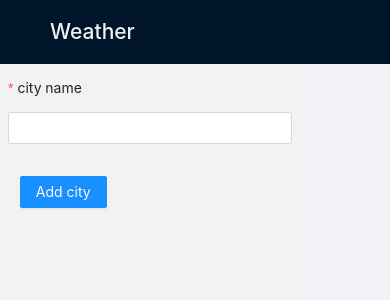
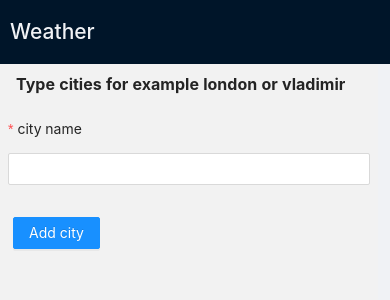
Before and after one commit to nik19ta/Test-Task-VK-Development-Lab, a React (Create React App) app: page / in a window 390 px wide. Shown: the top 300 px of the page. Built offline with nearby package versions, Linux system fonts and the light colour scheme; no server answers.

Commit message:
mobile version is done

```diff
--- a/src/App.css
+++ b/src/App.css
@@ -25,7 +25,7 @@ pre {
     background: #f2f2f2;
     width: 300px !important;
     max-width: 300px !important;
-    flex-basis: 300px !important;
+    flex-basis: auto !important;
 }
 
 .form {
@@ -48,3 +48,56 @@ pre {
 .main {
     min-height: calc(100vh - 64px);
 }
+
+.temperature__main {
+    font-weight: bold;
+    display: block;
+    font-size: 16px;
+    min-width: 165px;
+}
+
+.temperature__feels_like {
+    font-weight: 300;
+    margin-left: 10px;
+    font-size: 12px;
+}
+
+.temperature {
+    display: flex;
+    align-items: flex-end;
+}
+
+.content {
+    padding-right: 8px;
+    padding-bottom: 8px;
+}
+
+.header {
+    padding: 0 10px;
+}
+
+.from__title {
+    margin-left: 8px;
+    font-weight: bold;
+    font-size: 16px;
+}
+
+@media screen and (max-width: 720px) {
+    .content {
+        width: 100% !important;
+        padding-left: 10px;
+        padding-right: 10px;
+        padding-bottom: 10px;
+    }
+    .submitBtn {
+        margin-left: -10px;
+    }
+    .main {
+        flex-direction: column !important;
+    }
+    .sider {
+        padding-bottom: 20px;
+        width: 97% !important;
+        max-width: 97% !important;
+    }
+}
--- a/src/App.tsx
+++ b/src/App.tsx
@@ -9,7 +9,7 @@ import { GetWeather } from './store/weatherSlice';
 import { Layout } from 'antd'
 
 import { From } from './components/From'
-import { Cards } from './components/Cards'
+import { WeatherCards } from './components/WeatherCards'
 import { WeatherCity } from './interfaces/weather';
 
 const { Header, Sider, Content } = Layout;
@@ -29,15 +29,15 @@ const App: FC = () => {
 
   return (
       <Layout>
-        <Header>
+        <Header className="header" >
           <h1 className="header__title" >Weather</h1>
         </Header>
         <Layout className="main" >
           <Sider className="sider" >
             <From />
           </Sider>
-          <Content>
-            {JSON.stringify(weather).length > 3 && <Cards />}
+          <Content className="content" >
+            {JSON.stringify(weather).length > 3 && <WeatherCards />}
           </Content>
         </Layout>
       </Layout>
--- a/src/components/Cards.tsx
+++ /dev/null
@@ -1,58 +0,0 @@
-
-import { RootState } from '../store/rootReducer'
-
-import { useSelector } from 'react-redux'
-import { Card, Tabs } from 'antd'
-import { WeatherCity } from '../interfaces/weather';
-
-const { TabPane } = Tabs;
-
-export const Cards = () => {
-    const weather: Array<WeatherCity> = useSelector((state: RootState) => state.weather.sities)
-    const days: Array<string> = [
-        "Sunday",
-        "Monday",
-        "Tuesday",
-        "Wednesday",
-        "Thursday",
-        "Friday",
-        "Saturday"
-    ]
-    return (
-        <div>
-            <Tabs defaultActiveKey="1" tabPosition={'top'}>
-                {weather.map((city: WeatherCity, k: number) => {
-                    return (
-                        <TabPane key={city.city_name} tab={city.city_name} >
-                            {Object.keys(city.days).map(function (key: string, index: number) {
-                            return (
-                                <div key={key} >
-                                    <Card className="weather_card" title={days[new Date(key).getDay()] + ":"} >
-                                        <Tabs defaultActiveKey="1" tabPosition={'top'} style={{ height: 180 }}>
-                                            {Object.keys(city.days[key]).map((item: string, i: number) => (
-                                             <TabPane
-                                                key={i}
-                                                tab={city.days[key][i].date.split(' ')[1].split(':')[0] + ":" + city.days[key][i].date.split(' ')[1].split(':')[1]} >
-
-                                                <img className="weather_image" src={city.days[key][i].icon} alt="weather icon" ></img>
-                                                <p className="temperature" >
-                                                        <span className="temperature__main" >temperature: {city.days[key][i].temp}°, </span>
-                                                        <span className="temperature__feels_like" > feels like:  {city.days[key][i].temp_feels_like}°</span>
-                                                </p>
-                                                <div className="clouds_wind" >
-                                                    <p className="clouds" >clouds: {city.days[key][i].clouds}</p>
-                                                    <p className="wind" >wind: {city.days[key][i].wind}</p>
-                                                </div>
-                                            </TabPane>
-                                        ))}
-                                        </Tabs>
-                                    </Card>
-                                </div>)
-                            })}
-                        </TabPane>)
-                })}
-            </Tabs>
-
-        </div>
-    )
-}
--- a/src/components/From.tsx
+++ b/src/components/From.tsx
@@ -19,6 +19,9 @@ export const From: FC = () => {
             initialValues={{ remember: true }}
             onFinish={onFinish}
             className="form" >
+
+            <p className="from__title" >Type cities for example london or vladimir</p>
+
             <Form.Item
                 label="city name"
                 name="cityName"
--- /dev/null
+++ b/src/components/WeatherCard.tsx
@@ -0,0 +1,50 @@
+import React from 'react'
+
+import { Card, Tabs } from 'antd'
+import { WeatherCity } from '../interfaces/weather';
+const { TabPane } = Tabs;
+
+export const WeatherCard = (props: { index: string, city: WeatherCity }) => {
+
+    const days: Array<string> = [
+        "Sunday",
+        "Monday",
+        "Tuesday",
+        "Wednesday",
+        "Thursday",
+        "Friday",
+        "Saturday"
+    ]
+
+    return (
+        <Card className="weather_card" title={days[new Date(props.index).getDay()] + ":"} >
+            <Tabs defaultActiveKey="1" tabPosition={'top'} style={{ height: 180 }}>
+                {Object.keys(props.city.days[props.index]).map((_: string, i: number) => (
+                    <TabPane
+                        key={i}
+                        tab={props.city.days[props.index][i].date.split(' ')[1].split(':')[0]
+                            + ":" + props.city.days[props.index][i].date.split(' ')[1].split(':')[1]}>
+
+                        <img
+                            className="weather_image"
+                            src={props.city.days[props.index][i].icon}
+                            alt="weather icon" ></img>
+
+                        <p className="temperature" >
+                            <span className="temperature__main" >
+                                temperature: {props.city.days[props.index][i].temp}°
+                            </span>
+                            <span className="temperature__feels_like" >
+                                feels like: {props.city.days[props.index][i].temp_feels_like}°
+                            </span>
+                        </p>
+                        <div className="clouds_wind" >
+                            <p className="clouds" >clouds: {props.city.days[props.index][i].clouds}%</p>
+                            <p className="wind" >wind: {props.city.days[props.index][i].wind} M/s</p>
+                        </div>
+                    </TabPane>
+                ))}
+            </Tabs>
+        </Card>
+    )
+}
--- /dev/null
+++ b/src/components/WeatherCards.tsx
@@ -0,0 +1,27 @@
+
+import { RootState } from '../store/rootReducer'
+
+import { useSelector } from 'react-redux'
+import { Card, Tabs } from 'antd'
+import { WeatherCity } from '../interfaces/weather';
+
+import { WeatherCard } from './WeatherCard'
+
+const { TabPane } = Tabs;
+
+export const WeatherCards = () => {
+    const weather: Array<WeatherCity> = useSelector((state: RootState) => state.weather.sities)
+
+    return (
+        <Tabs defaultActiveKey="1" tabPosition={'top'}>
+            {weather.map((city: WeatherCity, k: number) => {
+            return (
+                <TabPane key={city.city_name} tab={city.city_name} >
+                    {Object.keys(city.days).map(function (key: string) {
+                        return (<div key={key} > <WeatherCard index={key} city={city} /> </div>)
+                    })}
+                </TabPane>)
+            })}
+        </Tabs>
+    )
+}
```
